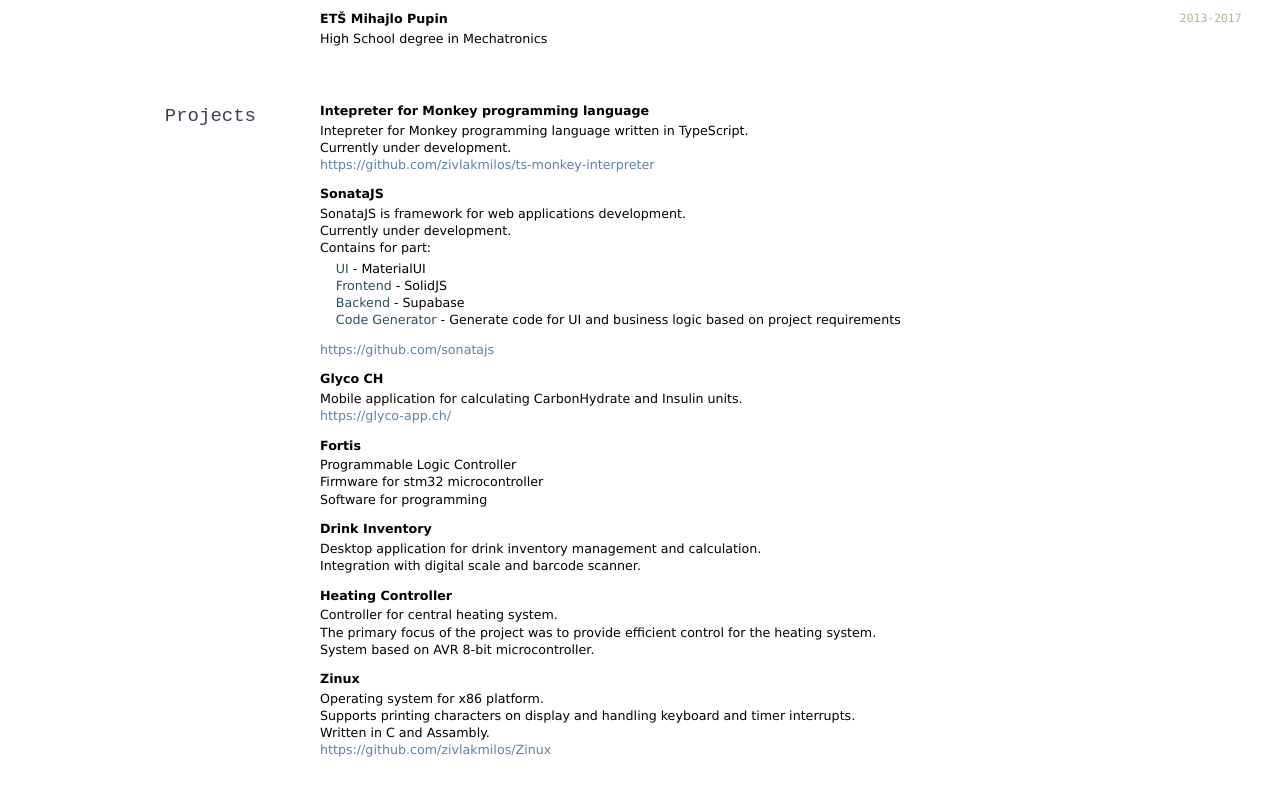
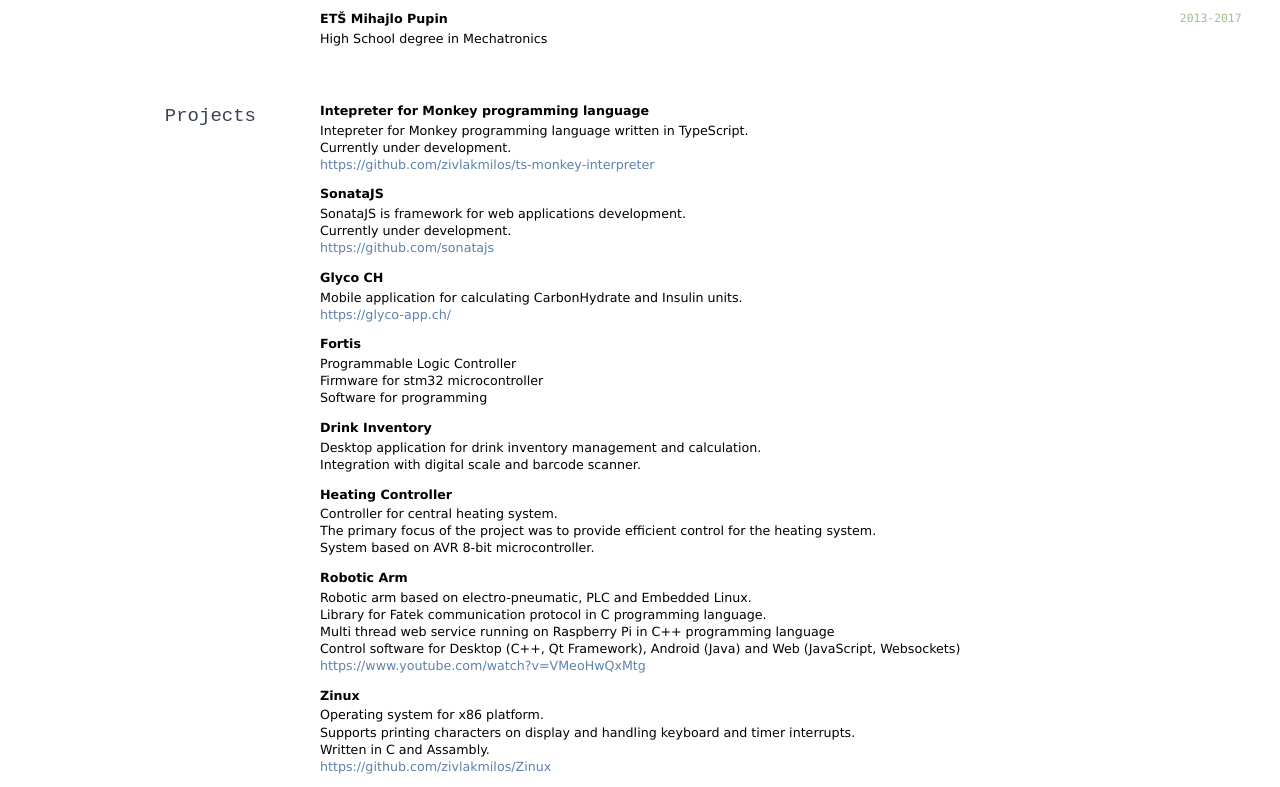
Before and after one commit to zivlakmilos/curriculum-vitae, a plain HTML site: page index.html in a window 1280 px wide. Shown: the part 1027-1814 px from the top of the page. Drawn offline with Linux system fonts and the light colour scheme.

Commit message:
Add Robotic Arm

```diff
--- a/index.html
+++ b/index.html
@@ -21,7 +21,7 @@
     passion for working on embedded systems. In addition to my
     professional expertise, I actively dedicate my free time to build
     development tools that improves the software development workflow.
-    Currently learning VHDL.</p>
+    Currently learning VHDL and Rust.</p>
     <h3 id="languages">Languages</h3>
     <p><strong>C/C++</strong> - Embedded Software, Drivers, Tools, Qt
     Framework<br />
@@ -97,14 +97,6 @@
     <ul>
     <li>SonataJS is framework for web applications development.</li>
     <li>Currently under development.</li>
-    <li>Contains for part:
-    <ul>
-    <li><em>UI</em> - MaterialUI</li>
-    <li><em>Frontend</em> - SolidJS</li>
-    <li><em>Backend</em> - Supabase</li>
-    <li><em>Code Generator</em> - Generate code for UI and business
-    logic based on project requirements</li>
-    </ul></li>
     <li><a
     href="https://github.com/sonatajs">https://github.com/sonatajs</a></li>
     </ul>
@@ -133,6 +125,19 @@
     control for the heating system.</li>
     <li>System based on AVR 8-bit microcontroller.</li>
     </ul>
+    <p><strong>Robotic Arm</strong></p>
+    <ul>
+    <li>Robotic arm based on electro-pneumatic, PLC and Embedded
+    Linux.</li>
+    <li>Library for Fatek communication protocol in C programming
+    language.</li>
+    <li>Multi thread web service running on Raspberry Pi in C++
+    programming language</li>
+    <li>Control software for Desktop (C++, Qt Framework), Android (Java)
+    and Web (JavaScript, Websockets)</li>
+    <li><a
+    href="https://www.youtube.com/watch?v=VMeoHwQxMtg">https://www.youtube.com/watch?v=VMeoHwQxMtg</a></li>
+    </ul>
     <p><strong>Zinux</strong></p>
     <ul>
     <li>Operating system for x86 platform.</li>
```
Also changed, not shown: 3 other files.
